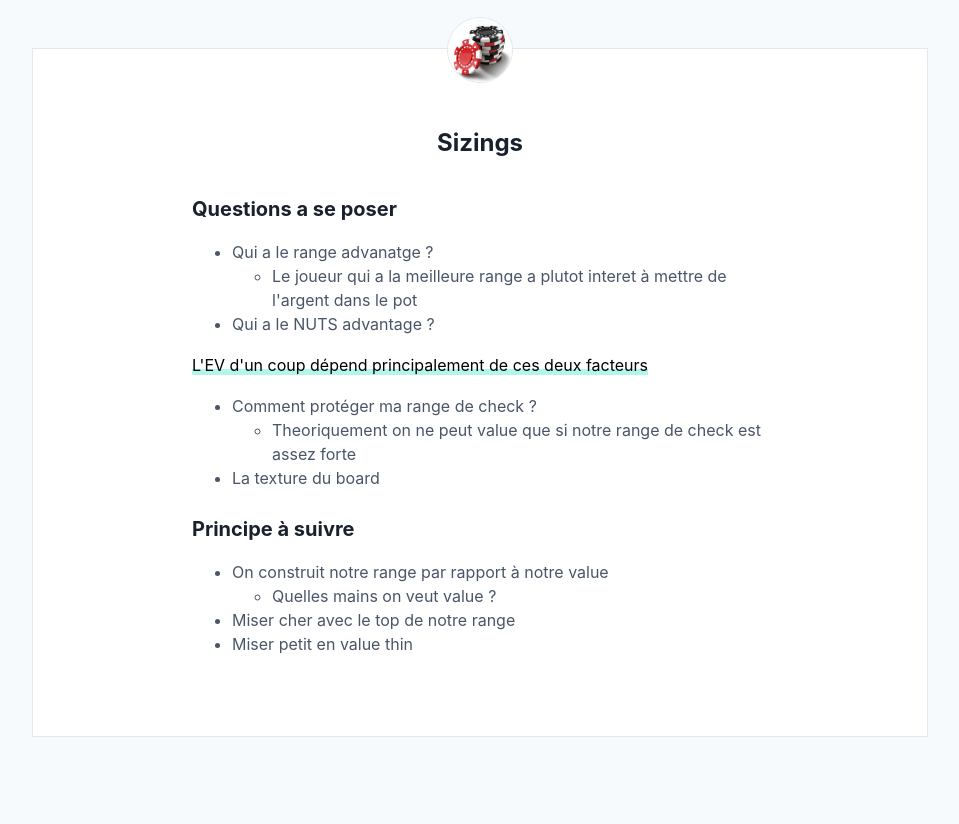
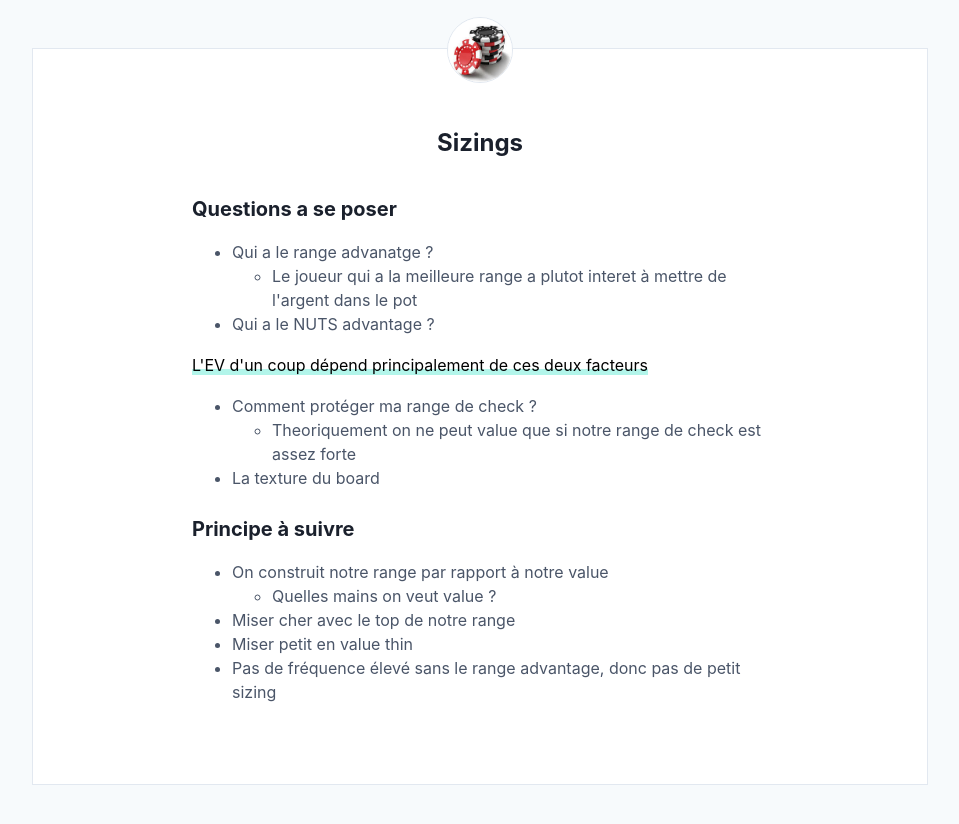
Before and after one commit to greglejeune/blog, a Jekyll site: the page built from _posts/2020-03-08-sizing.md, in a window 1280 px wide. Shown: the top 824 px of the page, without its empty margins (160-1119 px from the left). Built offline with Jekyll 4.4.1, drawn with Linux system fonts in a browser that asks for light colours.

Commit message:
Update 2020-03-08-sizing.md

```diff
--- a/_posts/2020-03-08-sizing.md
+++ b/_posts/2020-03-08-sizing.md
@@ -30,5 +30,6 @@ categories: poker
     </ul>
     <li>Miser cher avec le top de notre range</li>
     <li>Miser petit en value thin</li>
+    <li>Pas de fréquence élevé sans le range advantage, donc pas de petit sizing</li>
   </ul>
 </div>
```
